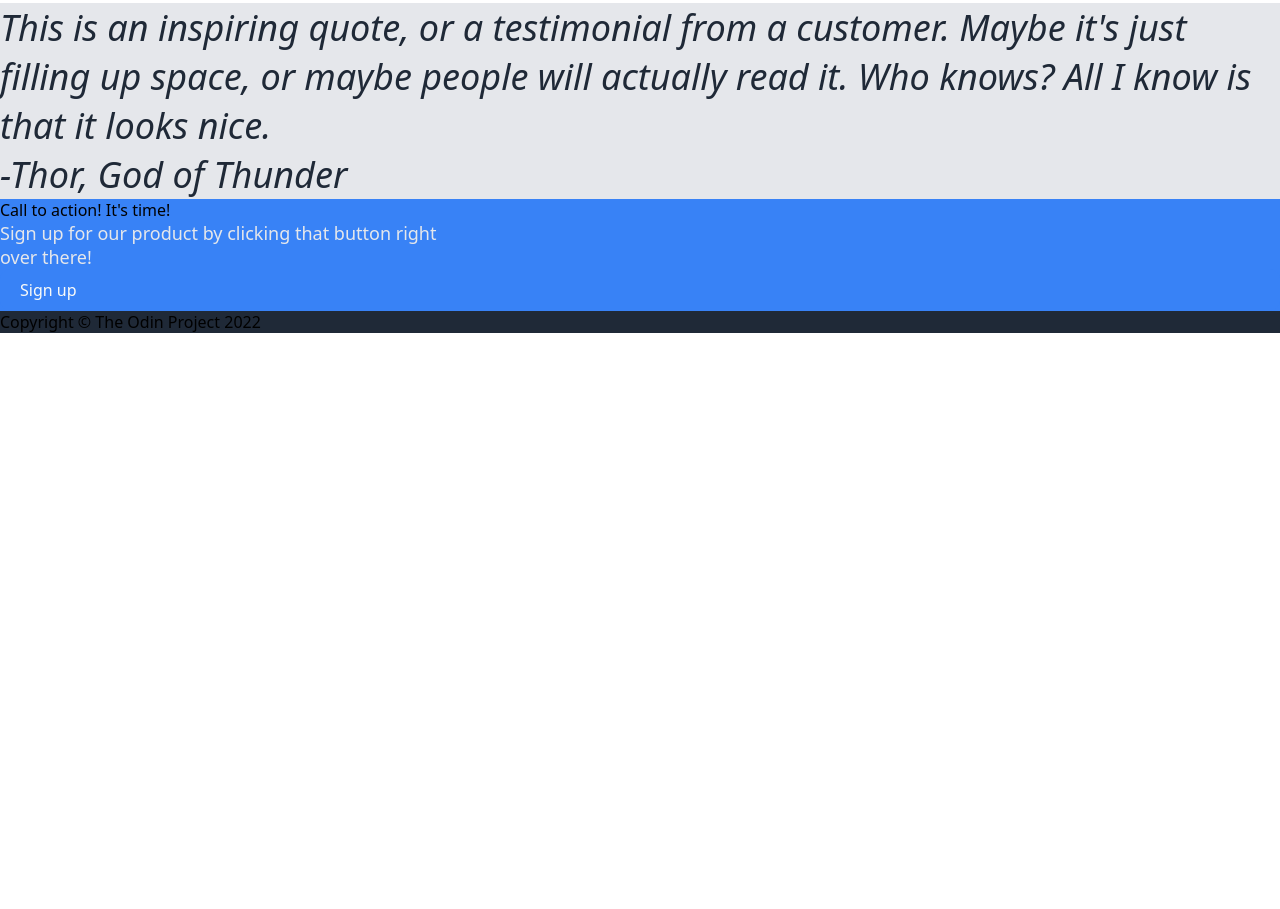
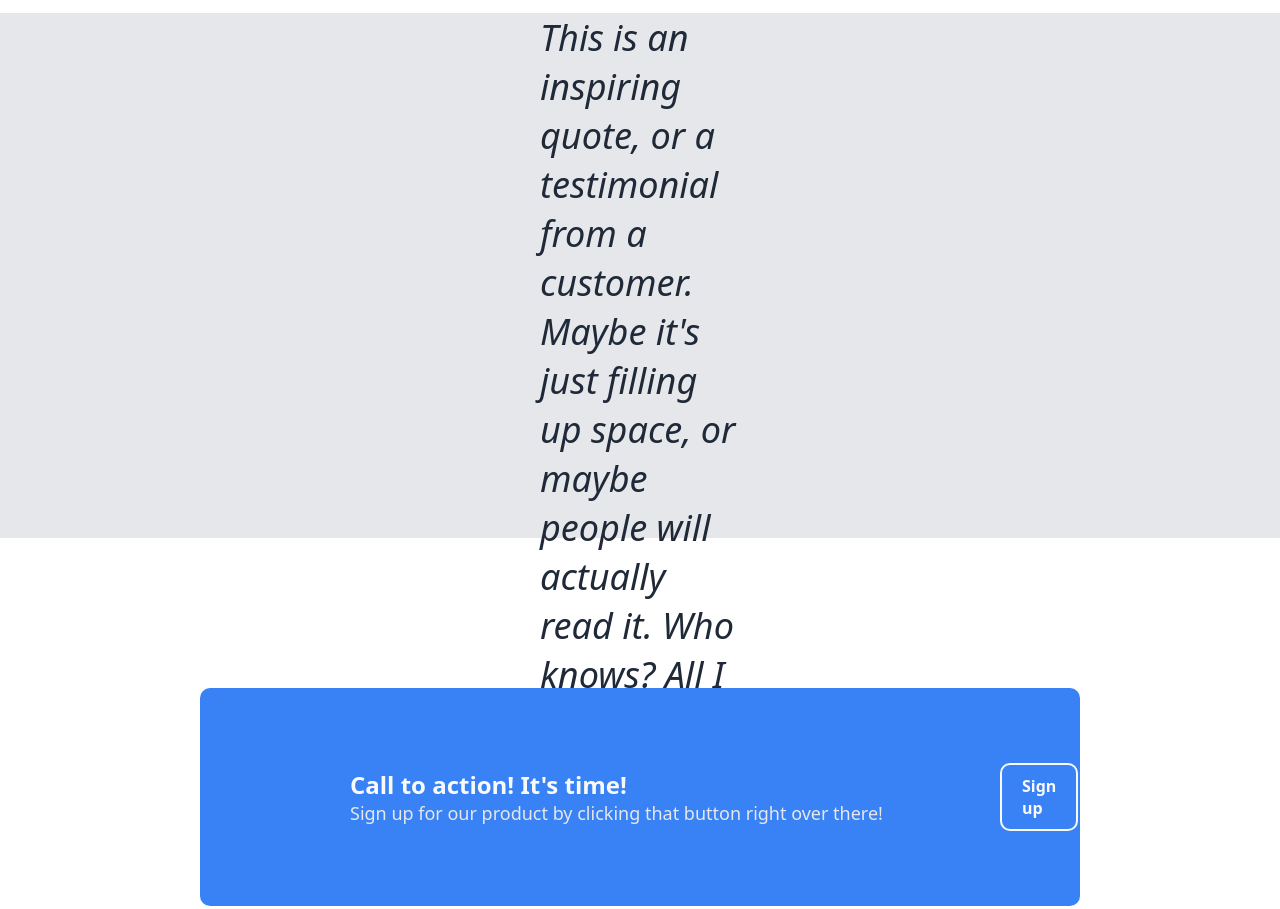
Before and after one commit to WhoreHair/landing-page, a plain HTML site: page index.html in a window 1280 px wide. Shown: the part 1066-1975 px from the top of the page. Drawn offline with Linux system fonts and the light colour scheme.

Commit message:
Finish page (Flex issues need fixing)

```diff
--- a/index.html
+++ b/index.html
@@ -74,10 +74,12 @@
     </div>
 
     <div class="action">
-
+     <div class="left">
       <div class="bold">Call to action! It's time!</div>
       <div class="title-subtext">Sign up for our product by clicking that button right over there!</div>
-      <div class="button 2">Sign up</div>
+   </div>
+
+      <div class="button white">Sign up</div>
 
 
 
--- a/style.css
+++ b/style.css
@@ -1,6 +1,6 @@
 body{
     font-family: system-ui, -apple-system, BlinkMacSystemFont, 'Segoe UI', Roboto, Oxygen, Ubuntu, Cantarell, 'Open Sans', 'Helvetica Neue', sans-serif;
-    height: 2468px;
+    height: 2150px;
     width: 100%;
     margin: 0%;
     display:flex;
@@ -43,10 +43,6 @@ body{
 
 
    }
-  .button {
-    background-color: #3882F6;
-  }
-
 
 
  .rectangle{
@@ -104,7 +100,9 @@ body{
    .button{
 
     padding: 10px 20px 10px 20px;
+    background-color: #3882F6;
     color: #F9FAF8;
+    font-weight: bold;
     border-radius: 10px;
    }
 
@@ -130,6 +128,7 @@ body{
 .all-units {
     height: auto;
     display: flex;
+    flex-wrap: wrap;
     justify-content: center;
     gap: 50px;
     margin-bottom: 140px;
@@ -143,6 +142,7 @@ body{
     flex-direction: column;
 
     justify-content: center;
+    gap: 10px;
   }
 
   .square {
@@ -158,10 +158,85 @@ body{
     text-align: center;
    }
 
+
+
+   .quote {
+    height: 525px;
+    background-color: #E5E7EB;
+    color:#1F2937 ;
+    font-size: 36px;
+
+    font-style: italic;
+    font-weight: lighter;
+    padding-left: 540px;
+    padding-right: 540px;
+    display: flex;
+    flex-wrap: wrap;
+    align-items: center;
+
+}
+.text{
+  margin-top: auto;
+}
+
+.signature{
+  font-size: 24px;
+  font-style: normal;
+  font-weight: bold;
+  margin-left: auto;
+  margin-bottom: auto;
+  padding-right: 20px;
+}
+
+
+
+
 .action{
     background-color: #3882F6;
+    margin: 150px 200px 150px 200px;
+    padding: 75px 150px 75px 150px;
+    border-radius: 10px;
+    display: flex;
+    align-items: center;
+    justify-content: space-between;
 }
 
+.left{
+  flex: 0 1 auto
+}
+
+
+.title-subtext{
+  width: 650px;
+}
+
+
+  .bold {
+    font-size: 24px;
+    font-weight: bold;
+    color: #F9FAF8;
+  }
+  .button.white {
+    color: #F9FAF8;
+
+
+    border-style: solid;
+    border-width: 2px;
+    border-radius: 10px;
+    border-color: #F9FAF8;
+
+
+
+  }
+
+
+
 .footer{
+  height: 200px;
     background-color: #1F2937;
+    color:#E5E7EB;
+    margin-top: auto;
+    display: flex;
+    justify-content: center;
+    align-items: center;
 }
```
